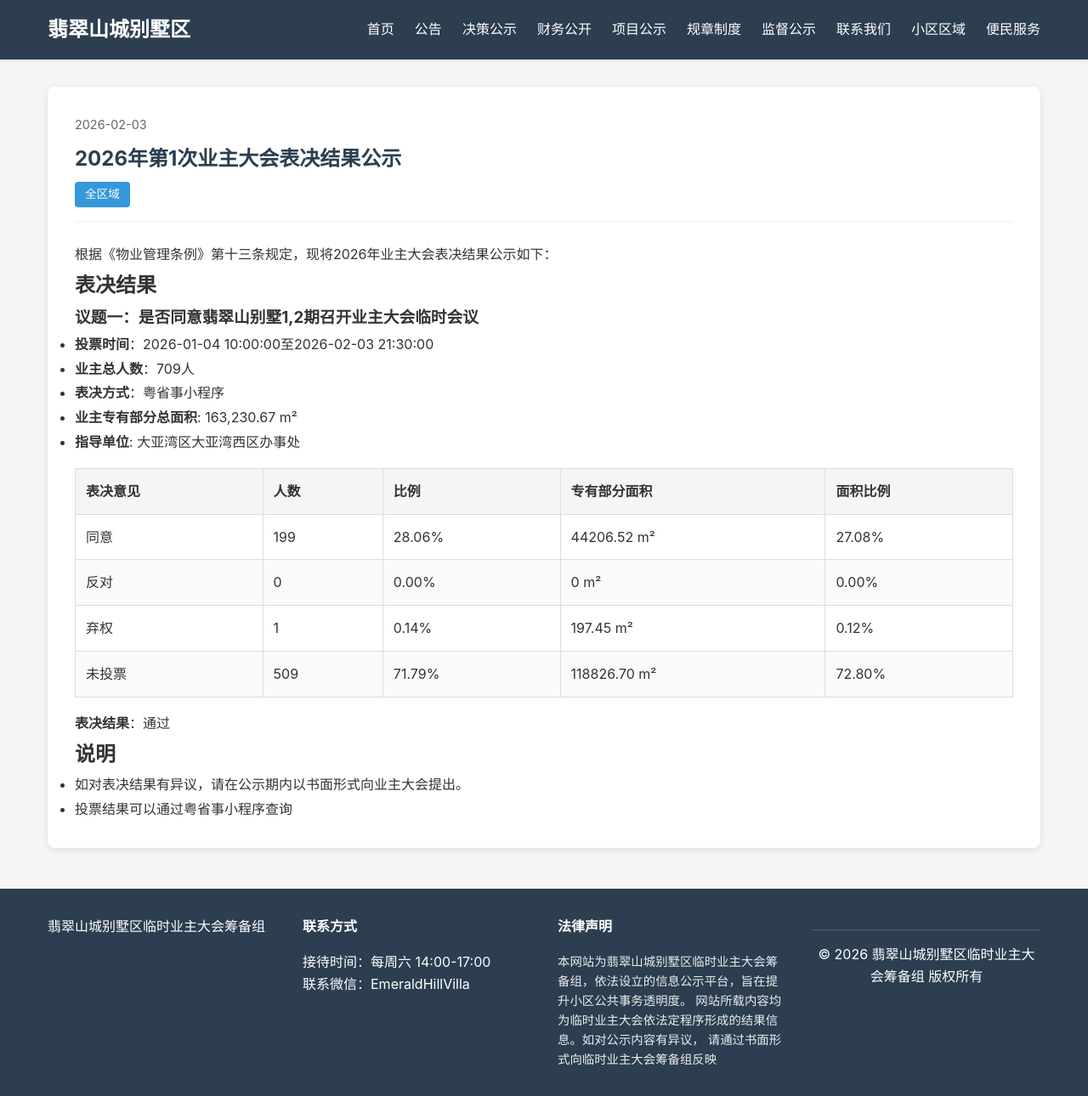
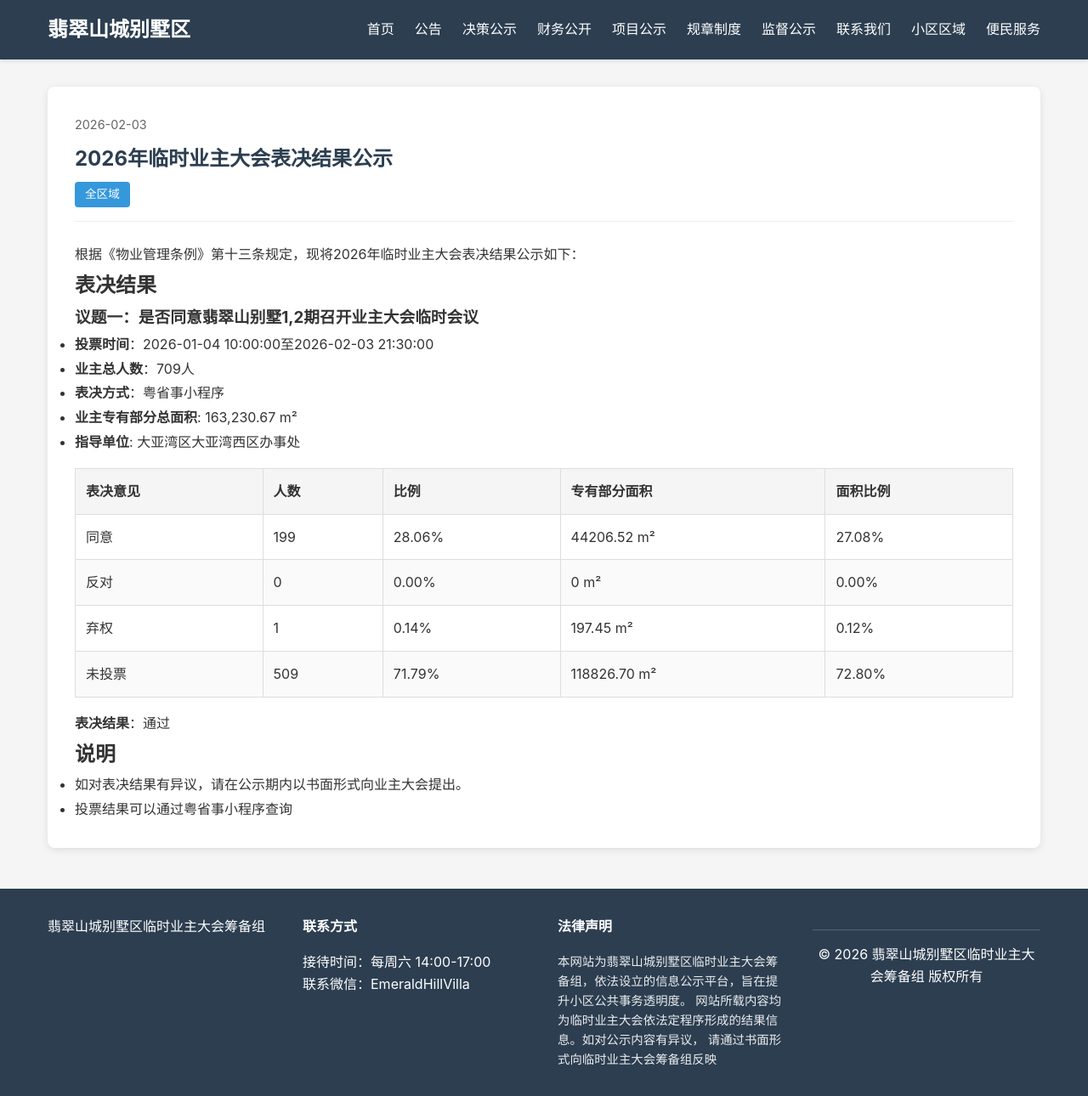
Before and after one commit to fcshan/fcshan.github.io, a Jekyll site: the page built from _decisions/20260203-meeting-results-01.md, in a window 1280 px wide. Shown: the whole page at 85% size. Built offline with Jekyll 4.4.1, drawn with Linux system fonts in a browser that asks for light colours; comment, search, counter and statistics services are not loaded.

Commit message:
announce02

```diff
--- a/_decisions/20260203-meeting-results-01.md
+++ b/_decisions/20260203-meeting-results-01.md
@@ -1,12 +1,12 @@
 ---
 layout: document
-title: 2026年第1次业主大会表决结果公示
+title: 2026年临时业主大会表决结果公示
 date: 2026-02-03
 area: 全区域
-excerpt: 2026年业主大会2026-01-04发起投票，表决“是否同意翡翠山别墅1,2期召开业主大会临时会议”相关议题
+excerpt: 2026年临时业主大会2026-01-04发起投票，表决“是否同意翡翠山别墅1,2期召开业主大会临时会议”相关议题
 ---
 
-根据《物业管理条例》第十三条规定，现将2026年业主大会表决结果公示如下：
+根据《物业管理条例》第十三条规定，现将2026年临时业主大会表决结果公示如下：
 
 ## 表决结果
 
```
